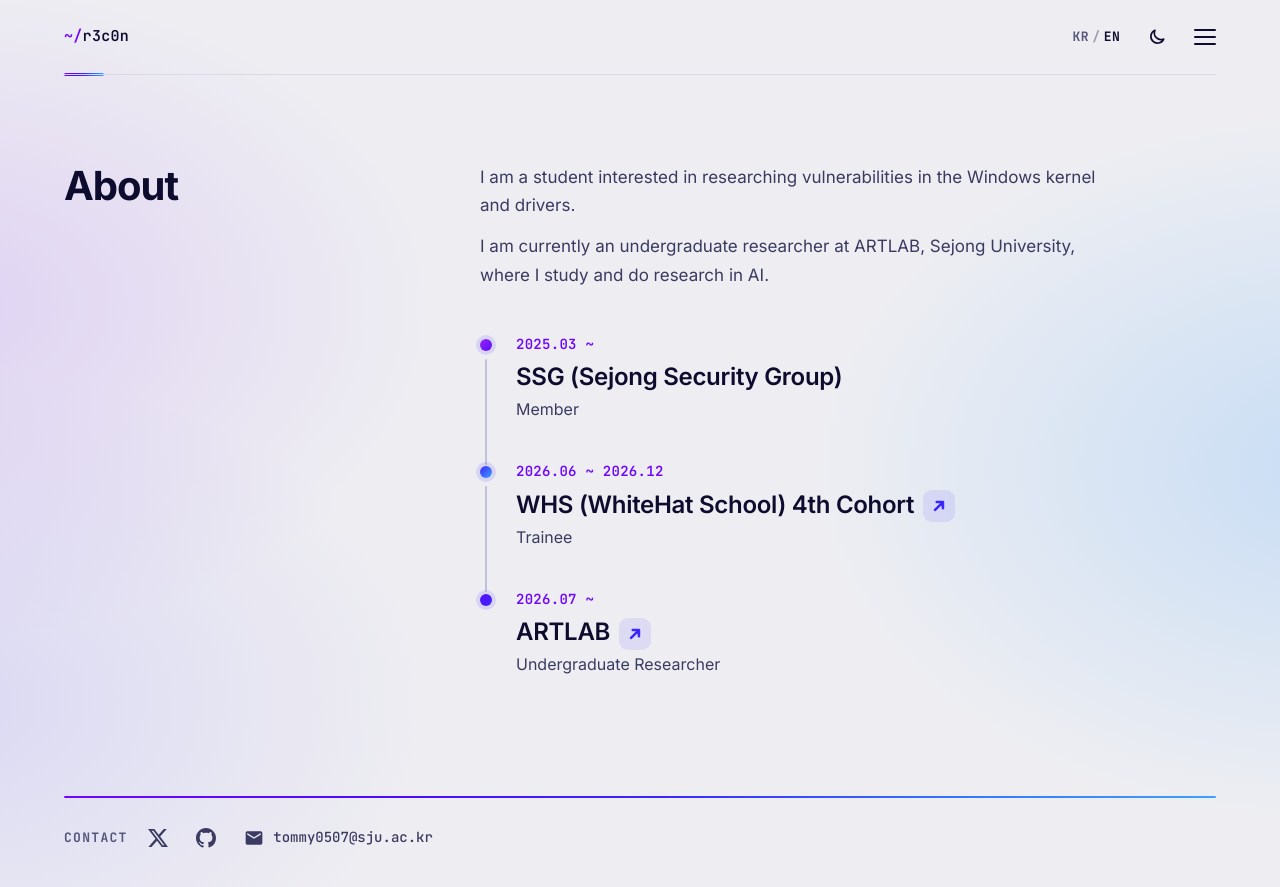
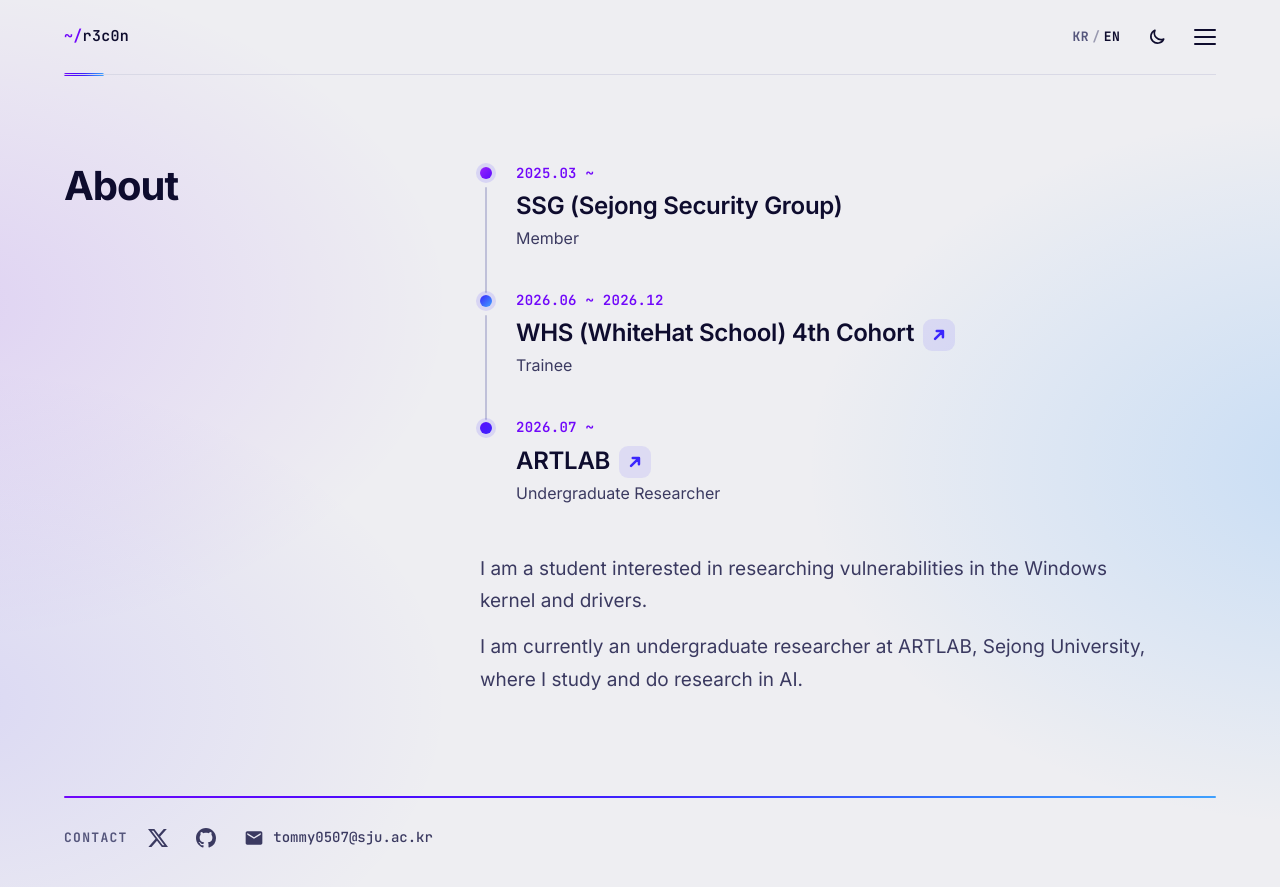
Before and after one commit to jhlee0507/jhlee0507.github.io, a Jekyll site: the page built from about/index.html, in a window 1280 px wide. Shown: the top 887 px of the page. Built offline with Jekyll 4.4.1, drawn with Linux system fonts in a browser that asks for light colours.

Commit message:
Move the About introduction under the timeline and enlarge it

```diff
--- a/about/index.html
+++ b/about/index.html
@@ -17,6 +17,7 @@ intro_ko:
       <h1 id="h-about">{% include t.html en=page.title ko=page.title_ko %}</h1>
     </div>
     <div>
+      {% include timeline.html items=site.data.about %}
       {%- if page.intro.size > 0 %}
       <div class="about-intro">
         {%- for line in page.intro %}
@@ -25,7 +26,6 @@ intro_ko:
         {%- endfor %}
       </div>
       {%- endif %}
-      {% include timeline.html items=site.data.about %}
     </div>
   </div>
 </section>
--- a/assets/css/site.css
+++ b/assets/css/site.css
@@ -228,11 +228,11 @@ h2,.sec-head h1{margin:0;font-size:clamp(1.75rem,3.2vw,2.5rem);line-height:1.15;
 .sec-head p{text-wrap:balance}
 
 /* about */
-/* a short introduction above the timeline */
-.about-intro{margin:0 0 2.75rem;max-width:40rem;font-size:1.0625rem;line-height:1.7;color:var(--ink-2)}
+/* a short introduction under the timeline */
+.about-intro{margin:3rem 0 0;max-width:42rem;font-size:1.1875rem;line-height:1.7;color:var(--ink-2)}
 .about-intro p{margin:0}
-.about-intro p + p{margin-top:.75rem}
-@media (max-width:47.99rem){.about-intro{margin-bottom:2.25rem;font-size:1rem;line-height:1.65}}
+.about-intro p + p{margin-top:.875rem}
+@media (max-width:47.99rem){.about-intro{margin-top:2.5rem;font-size:1.125rem;line-height:1.65}}
 /* a timeline: a thin rail with a dot per entry, the period above what it was */
 .timeline{list-style:none;margin:0;padding:0}
 .timeline li{position:relative;padding:0 0 2.5rem 2.25rem}
```
Also changed, not shown: other parts of about/index.html (+1 -1 lines).
